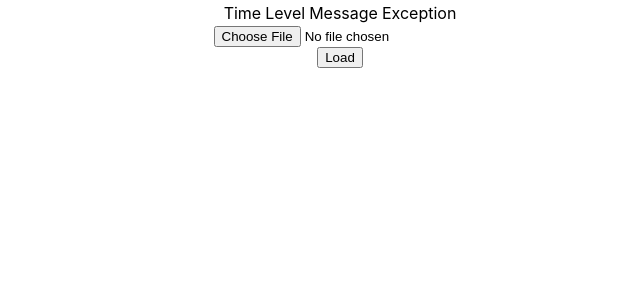
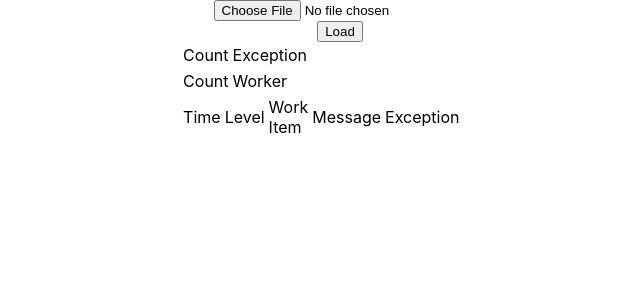
Before and after one commit to sergeiwork/LogReader, a React (Create React App) app: page / in a window 1280 px wide. Shown: the top 300 px of the page, without its empty margins (300-940 px from the left). Built offline with nearby package versions, Linux system fonts and the light colour scheme.

Commit message:
Add exceptions table Add workers table Add Level styles Add Properties to LogLine model

```diff
--- a/src/App.css
+++ b/src/App.css
@@ -8,3 +8,15 @@
   flex-direction: column;
   align-items: center;
 }
+
+.logRow {
+  color: black;
+}
+
+.Information {
+  background-color: wheat;
+}
+
+.Error {
+  background-color: salmon;
+}
--- a/src/App.tsx
+++ b/src/App.tsx
@@ -2,11 +2,28 @@ import React, { createRef, useState } from "react";
 import "./App.css";
 import { Button, Table } from "reactstrap";
 
+interface ILogLineProperties {
+  SourceContext: string;
+  ElapsedMilliseconds: number;
+  MetricName: string;
+  WorkItemKey: string;
+  ConcurrentTaskIndex: number;
+  WorkerSessionId: string;
+  WorkerName: string;
+  AssemblyName: string;
+  AssemblyVersion: string;
+  MachineName: string;
+  EnvironmentUserName: string;
+  ApplicationSessionId: string;
+}
+
 class LogLine {
-  Timestamp: string = "";
+  Timestamp: Date = new Date();
   Level: string = "";
   Message: string = "";
   Exception: string = "";
+  Id: number = 0;
+  Properties: ILogLineProperties | null = null;
 }
 
 const format = (str: string, obj: any): string => {
@@ -20,49 +37,110 @@ const format = (str: string, obj: any): string => {
 function App() {
   const fileInput = createRef<HTMLInputElement>();
   const [logLines, setLogLines] = useState<LogLine[]>([]);
+  const [exceptions, setExceptions] = useState(new Map<string, number>());
+  const [workers, setworkers] = useState(new Map<string, number>());
   const loadFile = (event: React.MouseEvent<HTMLButtonElement, MouseEvent>) => {
     const reader = new FileReader();
     reader.addEventListener("load", (event) => {
       const lines = (event.target?.result as string).split("\n");
-      setLogLines(
-        lines.map((l) => {
+      var objects = lines.map<LogLine>((l, i) => {
         const obj = JSON.parse(l);
         return {
-            Timestamp: obj.Timestamp,
+          Timestamp: new Date(obj.Timestamp),
           Level: obj.Level,
           Message: format(obj.MessageTemplate, obj.Properties),
           Exception: obj.Exception,
+          Id: i,
+          Properties: obj.Properties,
         };
-        })
-      );
+      });
+      const newExceptions = new Map<string, number>();
+      for (let log of objects) {
+        if (log.Exception) {
+          let exception = log.Exception.split(" ")[0];
+          if (newExceptions.has(exception))
+            newExceptions.set(exception, newExceptions.get(exception)! + 1);
+          else newExceptions.set(exception, 1);
+        }
+      }
+      setExceptions(newExceptions);
+      const newWorkers = new Map<string, number>();
+      for (let log of objects) {
+        if (log.Properties?.WorkerName) {
+          let worker = log.Properties.WorkerName + " " + log.Level;
+          if (newWorkers.has(worker))
+            newWorkers.set(worker, newWorkers.get(worker)! + 1);
+          else newWorkers.set(worker, 1);
+        }
+      }
+      setworkers(newWorkers);
+      setLogLines(objects);
     });
     reader.readAsText(fileInput.current!.files![0]);
   };
 
   return (
     <div className="app">
+      <input type="file" ref={fileInput} accept=".json" />
+      <Button onClick={loadFile}>Load</Button>
       <Table>
         <thead>
           <tr>
-            <td>Time</td>
-            <td>Level</td>
-            <td>Message</td>
-            <td>Exception</td>
+            <td width="10%">Count</td>
+            <td width="auto">Exception</td>
+          </tr>
+        </thead>
+        <tbody>
+          {Array.from(exceptions.keys())
+            .sort()
+            .map((k) => (
+              <tr key={k}>
+                <td>{exceptions.get(k)}</td>
+                <td>{k}</td>
+              </tr>
+            ))}
+        </tbody>
+      </Table>
+      <Table>
+        <thead>
+          <tr>
+            <td width="10%">Count</td>
+            <td width="auto">Worker</td>
+          </tr>
+        </thead>
+        <tbody>
+          {Array.from(workers.keys())
+            .sort()
+            .map((k) => (
+              <tr key={k}>
+                <td>{workers.get(k)}</td>
+                <td>{k}</td>
+              </tr>
+            ))}
+        </tbody>
+      </Table>
+      <Table>
+        <thead>
+          <tr>
+            <td width="10%">Time</td>
+            <td width="10%">Level</td>
+            <td width="10%">Work Item</td>
+            <td width="20%">Message</td>
+            <td width="auto">Exception</td>
           </tr>
         </thead>
         <tbody>
           {logLines.map((l) => (
-            <tr>
-              <td>{l.Timestamp}</td>
+            <tr key={l.Id} className={"logRow " + l.Level}>
+              <td>{l.Timestamp.toLocaleString()}</td>
               <td>{l.Level}</td>
+              <td>{l.Properties?.WorkItemKey ?? "*"}</td>
               <td>{l.Message}</td>
               <td>{l.Exception}</td>
             </tr>
           ))}
         </tbody>
       </Table>
-      <input type="file" ref={fileInput} accept=".json" />
-      <Button onClick={loadFile}>Load</Button>
     </div>
   );
 }
```
Lines whose indentation alone changed are shown as unchanged.
